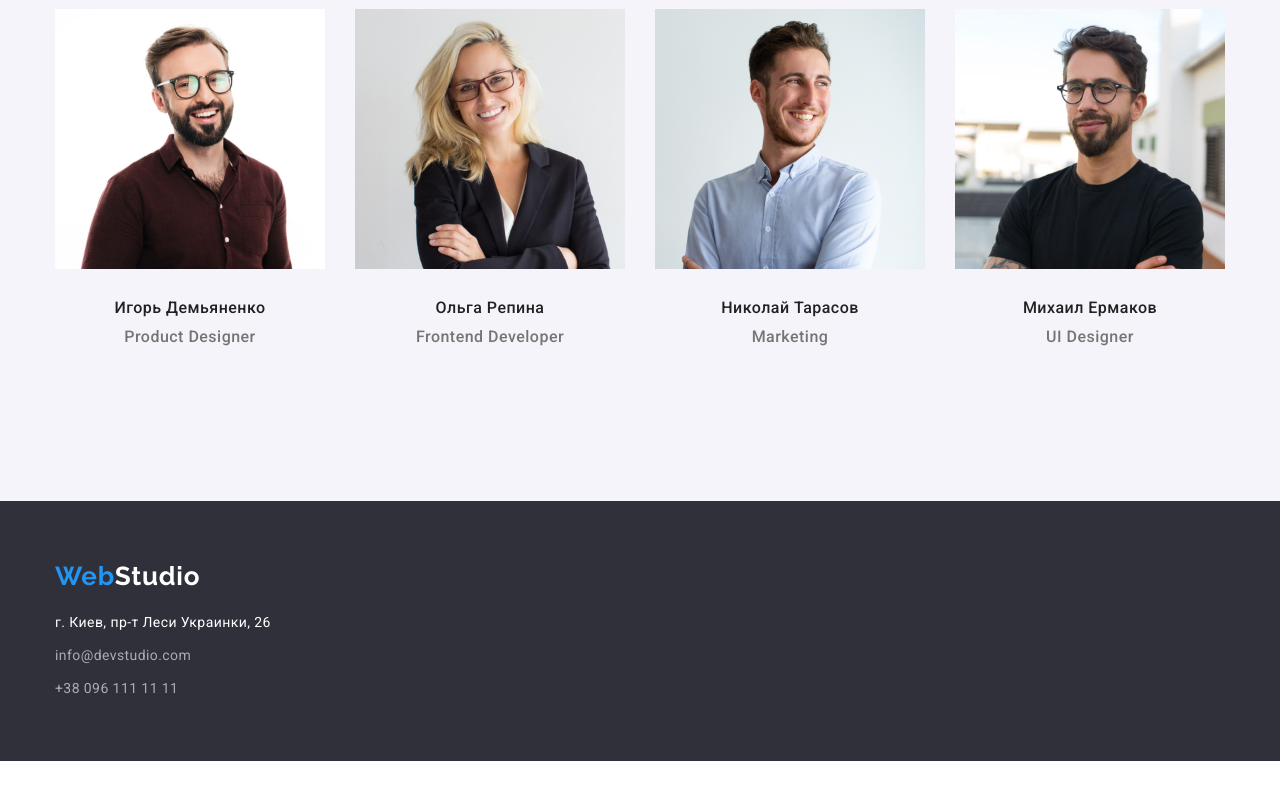
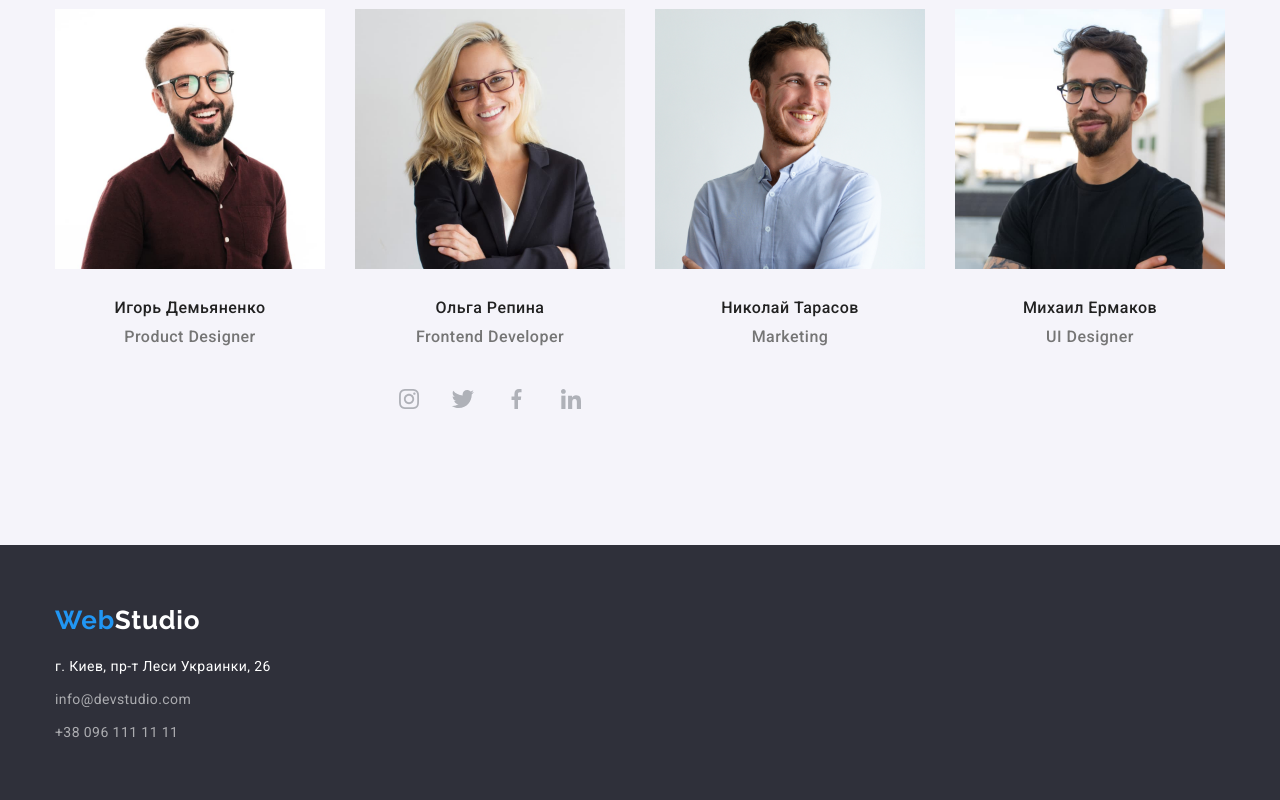
Before and after one commit to Nataliya1508/goit-markup-hw-04, a plain HTML site: page index.html in a window 1280 px wide. Shown: the part 1644-2444 px from the top of the page. Before the commit the page ends 2405 px from the top, so only its background shows below. Drawn offline with nearby package versions, Linux system fonts and the light colour scheme.

Commit message:
Вставляет иконки социальных сетей

```diff
--- a/index.html
+++ b/index.html
@@ -32,9 +32,15 @@
     </nav>
     <ul class="contact" >
         <li class="contact-navigation">
+            <svg class="contact-img" width="16" height="12">
+                <use href="./images2/icons.svg#icon-mail"></use>
+            </svg>
             <a class="contact-info" href="mailto:info@devstudio.com">info@devstudio.com</a>
         </li>
         <li class="contact-navigation">
+            <svg class="contact-img" width="10" height="16">
+                <use href="./images2/icons.svg#icon-phone"></use>
+            </svg>
             <a class="contact-info" href="tel:+380961111111">+38 096 111 11 11</a>
         </li>
     </ul>
@@ -42,7 +48,7 @@
     </header>
     <main>
         <section class="hero">
-            <div class="container">
+            <div class="container hero-fone">
             <h1 class="maine-title" >Эффективные решения<br />для вашего бизнеса</h1>
 
             <button class="modal-btn" >Заказать услугу</button>
@@ -123,6 +129,36 @@
                 <div class="team-text">
                 <h3 class="team-card">Ольга Репина</h3>
                 <p class="position">Frontend Developer</p>
+                <ul class="social-list list">
+                    <li class="social-list-item">
+                    <a class="social-list-link" href="">
+<svg class="social-list-icon" widht="20" height="20">
+    <use href="./images2/symbol-defs.svg#icon-instagram-2-1"></use>
+</svg>
+                    </a>
+                    </li>
+                    <li class="social-list-item">
+                        <a class="social-list-link" href="">
+<svg class="social-list-icon" widht="20" height="20">
+    <use href="./images2/symbol-defs.svg#icon-twiter"></use>
+</svg>
+                        </a>
+                    </li>
+                    <li class="social-list-item">
+                        <a class="social-list-link" href="">
+<svg class="social-list-icon" widht="20" height="20">
+    <use href="./images2/symbol-defs.svg#icon-facebook"></use>
+</svg>
+                        </a>
+                    </li>
+                    <li class="social-list-item">
+                        <a class="social-list-link" href="">
+ <svg class="social-list-icon" widht="20" height="20" >
+    <use href="./images2/symbol-defs.svg#icon-linkedin-1"></use>
+    </svg>
+                        </a>
+                    </li>
+                </ul>
                 </div>
 
             </li>
```
Also changed, not shown: images2/symbol-defs.svg (added).
